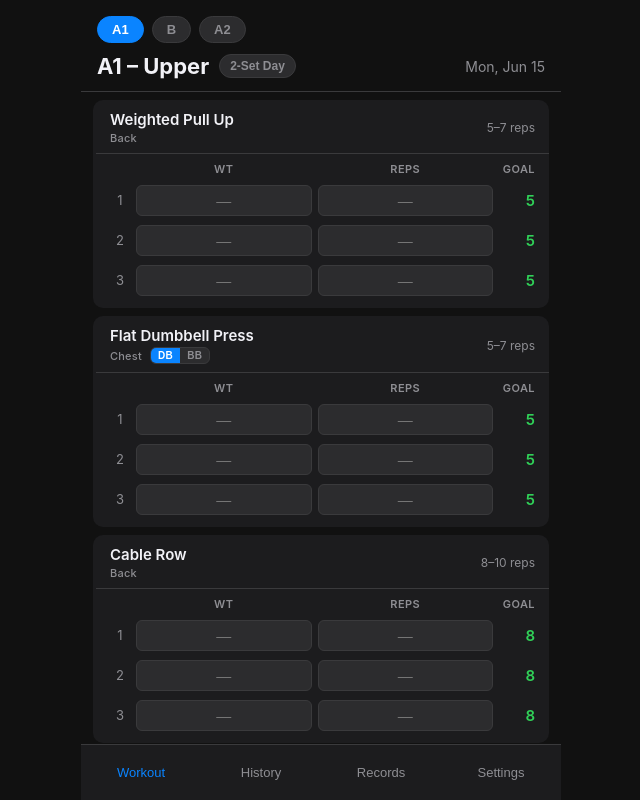
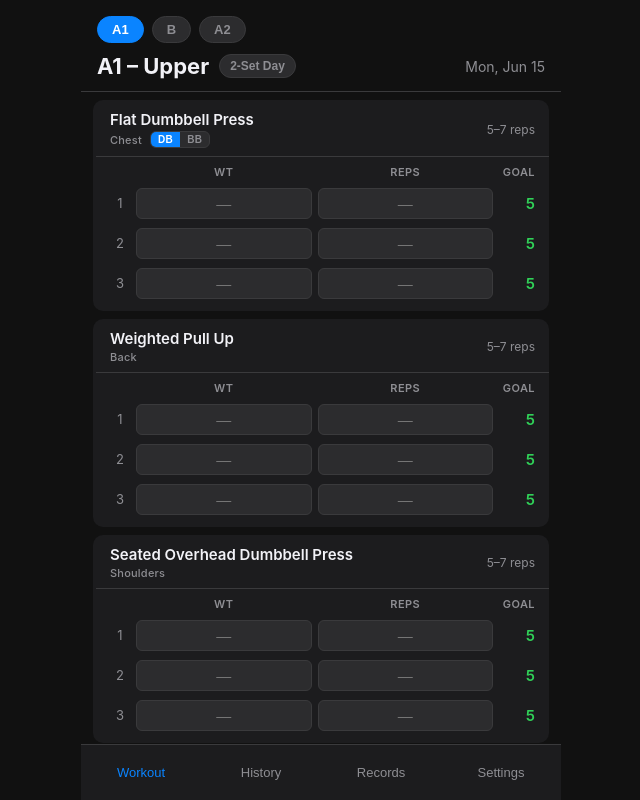
Before and after one commit to danielbossier/Lifts, a React (Vite) app: page / in a window 1280 px wide. Shown: the whole page, without its empty margins (319-959 px from the left). Built offline with nearby package versions, Linux system fonts and the light colour scheme.

Commit message:
Removed hanging leg raise, reorganized A1 lifts.

```diff
--- a/src/data/program.js
+++ b/src/data/program.js
@@ -1,5 +1,6 @@
 // tracking: 'normal' | 'perArm' | 'perLeg' | 'perSide' | 'time' | 'timePerSide'
 // maxWeight (optional): heaviest available load — weight auto-increment stops here and goals progress reps instead
+// hidden (optional): left out of the workout and Settings, but past logs still show in History/Records/CSV
 // barbell (optional): { id, name } of a barbell alternative selectable per session. It has its own id so its
 //   history/goals/PRs stay separate from the dumbbell version, shares the base exercise's rep range, and has no maxWeight.
 const DB_MAX_WEIGHT = 100
@@ -9,14 +10,6 @@ export const WORKOUTS = [
     id: 'A1',
     label: 'A1 – Upper',
     exercises: [
-      {
-        id: 'pull-up',
-        name: 'Weighted Pull Up',
-        muscleGroup: 'Back',
-        sets: 3,
-        repRange: [5, 7],
-        tracking: 'normal',
-      },
       {
         id: 'flat-db-press',
         name: 'Flat Dumbbell Press',
@@ -28,11 +21,11 @@ export const WORKOUTS = [
         barbell: { id: 'flat-bb-press', name: 'Flat Barbell Press' },
       },
       {
-        id: 'incline-db-row',
-        name: 'Cable Row',
+        id: 'pull-up',
+        name: 'Weighted Pull Up',
         muscleGroup: 'Back',
         sets: 3,
-        repRange: [8, 10],
+        repRange: [5, 7],
         tracking: 'normal',
       },
       {
@@ -45,13 +38,12 @@ export const WORKOUTS = [
         maxWeight: DB_MAX_WEIGHT,
       },
       {
-        id: 'incline-db-fly',
-        name: 'Incline Dumbbell Fly',
-        muscleGroup: 'Chest',
-        sets: 2,
+        id: 'incline-db-row',
+        name: 'Cable Row',
+        muscleGroup: 'Back',
+        sets: 3,
         repRange: [8, 10],
         tracking: 'normal',
-        maxWeight: DB_MAX_WEIGHT,
       },
       {
         id: 'incline-db-curl',
@@ -62,12 +54,13 @@ export const WORKOUTS = [
         tracking: 'normal',
       },
       {
-        id: 'overhead-cable-ext',
-        name: 'Skull Crushers',
-        muscleGroup: 'Triceps',
-        sets: 3,
+        id: 'incline-db-fly',
+        name: 'Incline Dumbbell Fly',
+        muscleGroup: 'Chest',
+        sets: 2,
         repRange: [8, 10],
         tracking: 'normal',
+        maxWeight: DB_MAX_WEIGHT,
       },
       {
         id: 'face-pull',
@@ -75,6 +68,14 @@ export const WORKOUTS = [
         muscleGroup: 'Rear Delts',
         sets: 2,
         repRange: [10, 12],
+        tracking: 'normal',
+      },
+      {
+        id: 'overhead-cable-ext',
+        name: 'Skull Crushers',
+        muscleGroup: 'Triceps',
+        sets: 3,
+        repRange: [8, 10],
         tracking: 'normal',
       },
       {
@@ -239,6 +240,7 @@ export const WORKOUTS = [
         sets: 1,
         repRange: [10, 12],
         tracking: 'normal',
+        hidden: true,
       },
     ],
   },
--- a/src/views/PRView.jsx
+++ b/src/views/PRView.jsx
@@ -32,6 +32,7 @@ export default function PRView() {
             <div className="pr-workout-label">{workout.label}</div>
             {workout.exercises.flatMap(getExerciseVariants).map(ex => {
               const exRec = records[ex.id]
+              if (ex.hidden && !exRec) return null
               const sided = isSided(ex.tracking)
               return (
                 <div key={ex.id} className="pr-row">
--- a/src/views/SettingsView.jsx
+++ b/src/views/SettingsView.jsx
@@ -8,7 +8,7 @@ function buildSections() {
   const seen = new Set()
   return WORKOUTS.map(workout => {
     const unique = workout.exercises.filter(ex => {
-      if (seen.has(ex.id)) return false
+      if (ex.hidden || seen.has(ex.id)) return false
       seen.add(ex.id)
       return true
     })
--- a/src/views/WorkoutView.jsx
+++ b/src/views/WorkoutView.jsx
@@ -93,7 +93,8 @@ function draftMatchesExercise(exSets, ex) {
 }
 
 function buildExercises(workoutIndex, capSets, equipment) {
-  const resolved = resolveExercises(WORKOUTS[workoutIndex].exercises, getRepRangeOverrides(), equipment)
+  const visible = WORKOUTS[workoutIndex].exercises.filter(ex => !ex.hidden)
+  const resolved = resolveExercises(visible, getRepRangeOverrides(), equipment)
   return applySetCap(resolved, capSets)
 }
 
@@ -197,7 +198,8 @@ export default function WorkoutView() {
 
   function handleComplete() {
     const normalized = {}
-    for (const [exId, sides] of Object.entries(sets)) {
+    for (const { id: exId } of exercises) {
+      const sides = sets[exId]
       normalized[exId] = {}
       for (const [side, rows] of Object.entries(sides)) {
         normalized[exId][side] = rows.map(row =>
```
Also changed, not shown: 2 other files (tests, documents, lock files or other folders).
